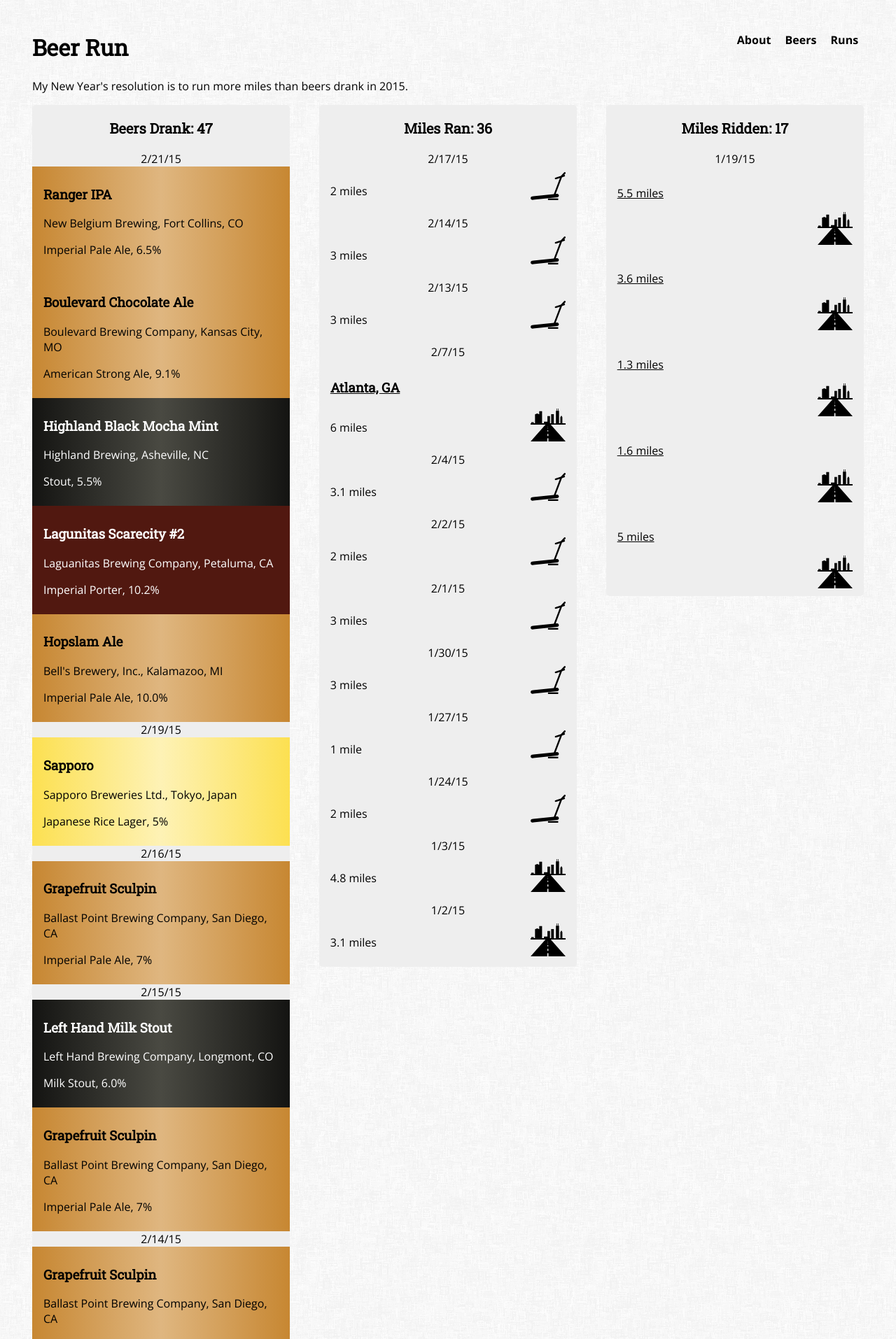
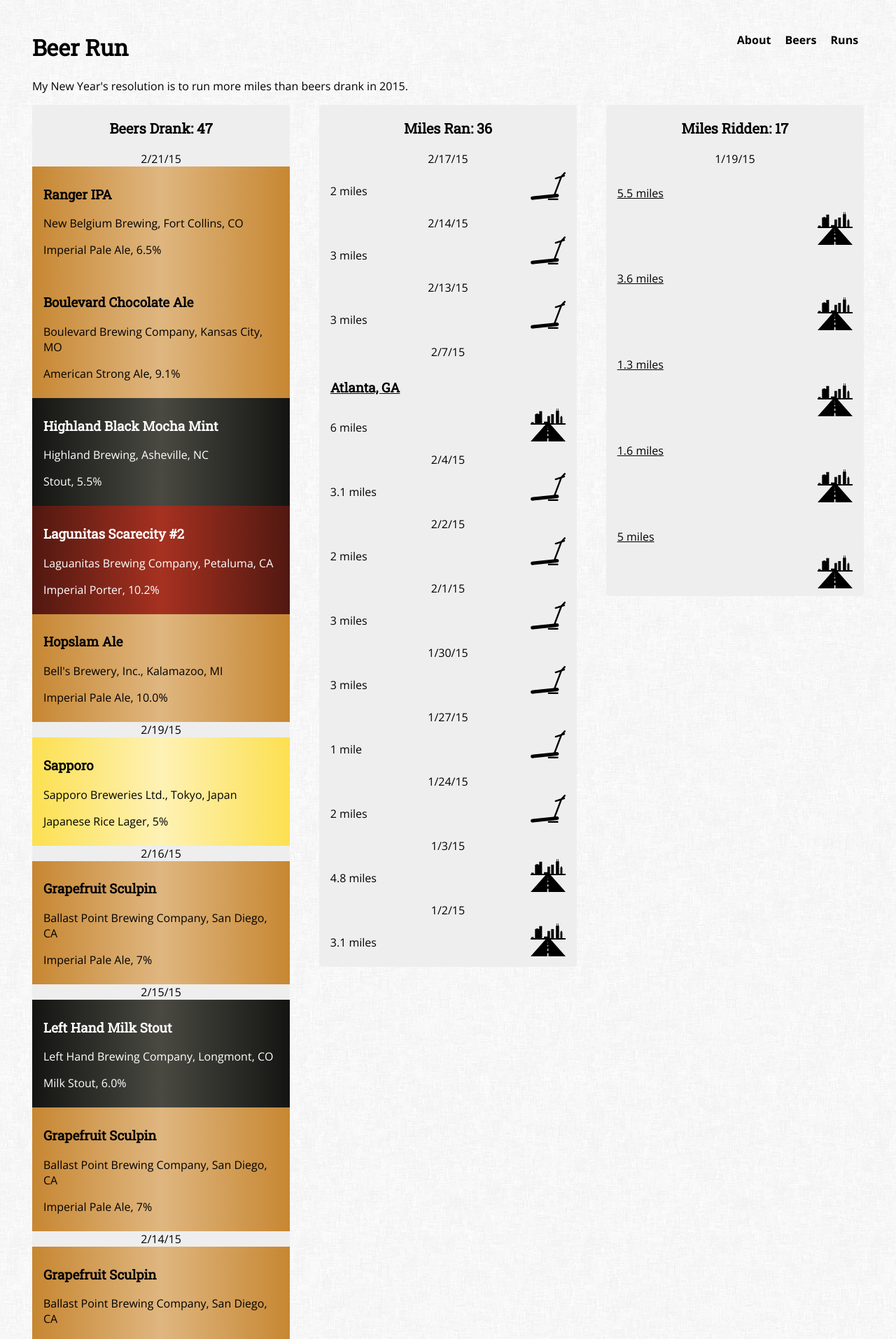
Before and after one commit to rhewitt22/beer-run, a Jekyll site: the page built from index.html, in a window 1280 px wide. Shown: the top 1914 px of the page at 70% size. Built offline with Jekyll 4.4.1, drawn with Linux system fonts in a browser that asks for light colours; nearby versions of some CDN libraries.

Commit message:
Updated _beer-styles.scss

```diff
--- a/_sass/_beer-styles.scss
+++ b/_sass/_beer-styles.scss
@@ -25,7 +25,7 @@
 .imperial-porter {
   color: white;
   background-color: #511810;
-  background-image: linear-gradient(to right, #511810, ligthen(#511810, 20), #511810);
+  background-image: linear-gradient(to right, #511810, lighten(#511810, 20), #511810);
 }
 
 .scotch-ale {
```
